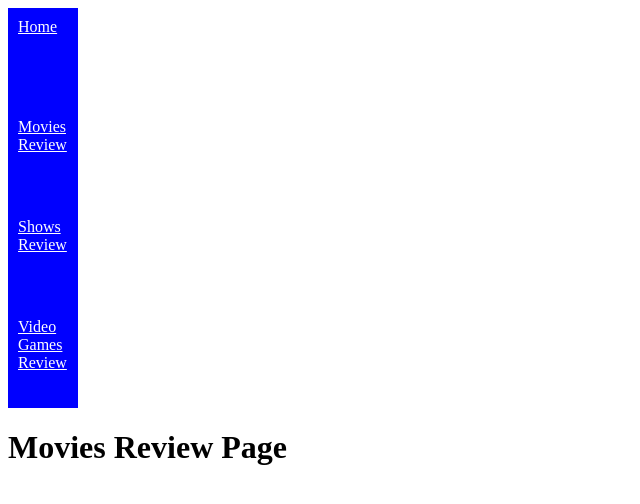
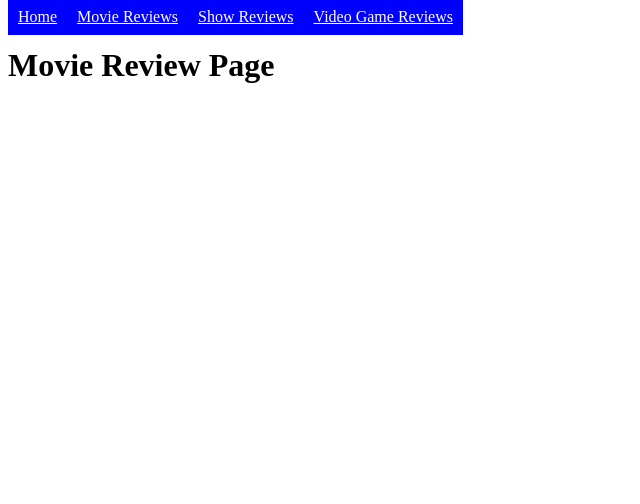
Before and after one commit to Ramlaali/ReactProject, a React (Create React App) app: page /moviesreview in a window 1280 px wide. Shown: the top 504 px of the page, without its empty margins (0-640 px from the left). Built offline with nearby package versions, Linux system fonts and the light colour scheme.

Commit message:
Added another component for users to leave a review

```diff
--- /dev/null
+++ b/src/App.css
@@ -0,0 +1 @@
+@import url('https://fonts.googleapis.com/css2?family=Playfair+Display:wght@700&display=swap');
--- a/src/components/Home.js
+++ b/src/components/Home.js
@@ -1,5 +1,5 @@
 import React from "react";
-import ReactDOM from "react-dom";
+
 
 
 function Home(){
@@ -10,6 +10,6 @@ function Home(){
         );
 };
 
-ReactDOM.render(<Home />, document.getElementById("root"));
+
 
 export default Home;
--- a/src/components/MoviesReview.js
+++ b/src/components/MoviesReview.js
@@ -1,10 +1,12 @@
 import React from "react";
+
+import WriteReview from "./WriteReview";
 
 
 function MoviesReview(){
     return (
         <div>
-            <h1>Movies Review Page</h1>
+            <h1>Movie Review Page</h1>
         </div>
         );
 }
--- a/src/components/NavBar.js
+++ b/src/components/NavBar.js
@@ -3,7 +3,7 @@ import { NavLink } from "react-router-dom";
 
 
 const linkStyles = {
-    display : "flex",
+    display : "in-line",
     height : "80px",
     color : "white",
     background : "blue",
@@ -20,15 +20,15 @@ function NavBar() {
             </NavLink>
             <NavLink to= "/moviesreview"
             exact style= {linkStyles}>
-                Movies Review
+                Movie Reviews
             </NavLink>
             <NavLink to= "/showsreview"
             exact style= {linkStyles}>
-                Shows Review
+                Show Reviews
             </NavLink>
-            <NavLink to= "/videogamesreview"
+            <NavLink to= "/videogamereview"
             exact style= {linkStyles}>
-                Video Games Review
+                Video Game Reviews
             </NavLink>
         </div>
 
--- a/src/components/ShowsReview.js
+++ b/src/components/ShowsReview.js
@@ -1,10 +1,10 @@
 import React from "react";
-
+import WriteReview from "./WriteReview";
 
 function ShowsReview(){
     return (
         <div>
-            <h1>Shows Review Page</h1>
+            <h1>Show Review Page</h1>
         </div>
         );
 }
--- a/src/components/VideoGameReview.js
+++ b/src/components/VideoGameReview.js
@@ -1,5 +1,5 @@
 import React from "react";
-
+import WriteReview from "./WriteReview";
 
 function VideoGameReview(){
     return (
--- /dev/null
+++ b/src/components/WriteReview.js
@@ -0,0 +1,18 @@
+import React from "react";
+
+
+
+
+
+function WriteReview(){
+    return (
+        <div>
+        <input id="text" type="text" name="text_value" placeholder="Character Name Here..." />
+        <input type="submit" id="submit" value="Submit"/>
+        </div>
+        );
+};
+
+
+
+export default WriteReview;
--- a/src/index.js
+++ b/src/index.js
@@ -2,6 +2,9 @@ import React from "react";
 import ReactDom from "react-dom";
 import { BrowserRouter } from "react-router-dom";
 import App from "./components/App";
+
+import "./App.css";
+
 
 ReactDom.render(
   <BrowserRouter>
```
Also changed, not shown: src/components/AgreeorDisagree.js (deleted, +0 -10 lines).
